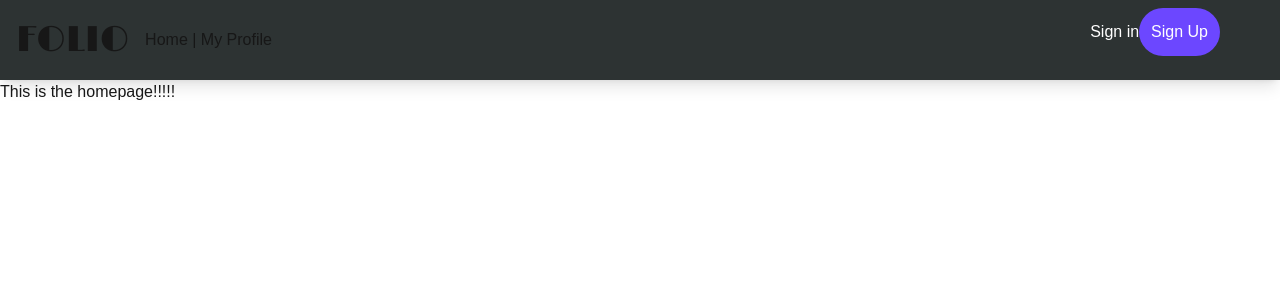
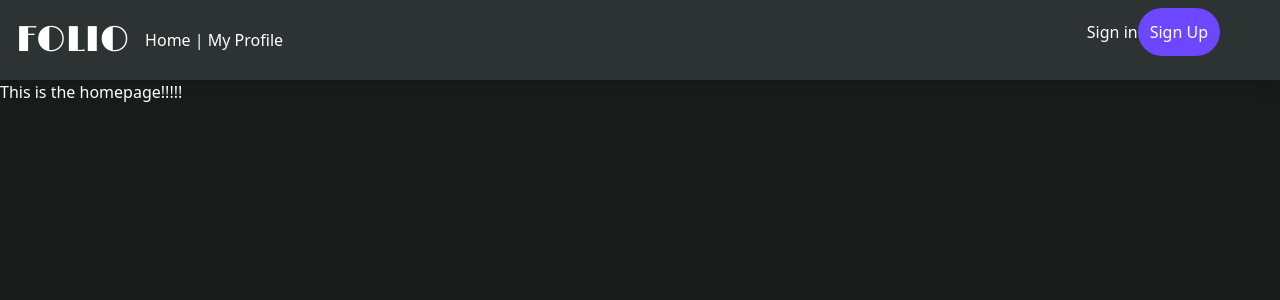
Before and after one commit to tris43210/Week12-Group-Project, a Next.js app in the folder folio-app/: page / in a window 1280 px wide. Shown: the top 300 px of the page. Built offline with nearby package versions, Linux system fonts and the light colour scheme; no server answers.

Commit message:
refix branches

```diff
--- a/folio-app/src/app/globals.css
+++ b/folio-app/src/app/globals.css
@@ -1,9 +1,7 @@
 @import "tailwindcss";
+@import "tw-animate-css";
 
-:root {
-  --background: #ffffff;
-  --foreground: #171717;
-}
+@custom-variant dark (&:is(.dark *));
 
 @theme inline {
   --font-sans: var(--font-geist-sans);
@@ -14,17 +12,21 @@
   --color-folio-slate: #2c3c3b;
 }
 
-@media (prefers-color-scheme: dark) {
-  :root {
-    --background: #191b1b;
-    --foreground: #ededed;
+:root {
+  --background: #191b1b;
+  --foreground: #ffffff;
+
+  @media (prefers-color-scheme: dark) {
+    :root {
+      --background: #191b1b;
+      --foreground: #ededed;
+    }
   }
 }
 
 body {
-  background: var(--background);
+  background-color: var(--background);
   color: var(--foreground);
-  font-family: Arial, Helvetica, sans-serif;
 }
 
 * {
```
